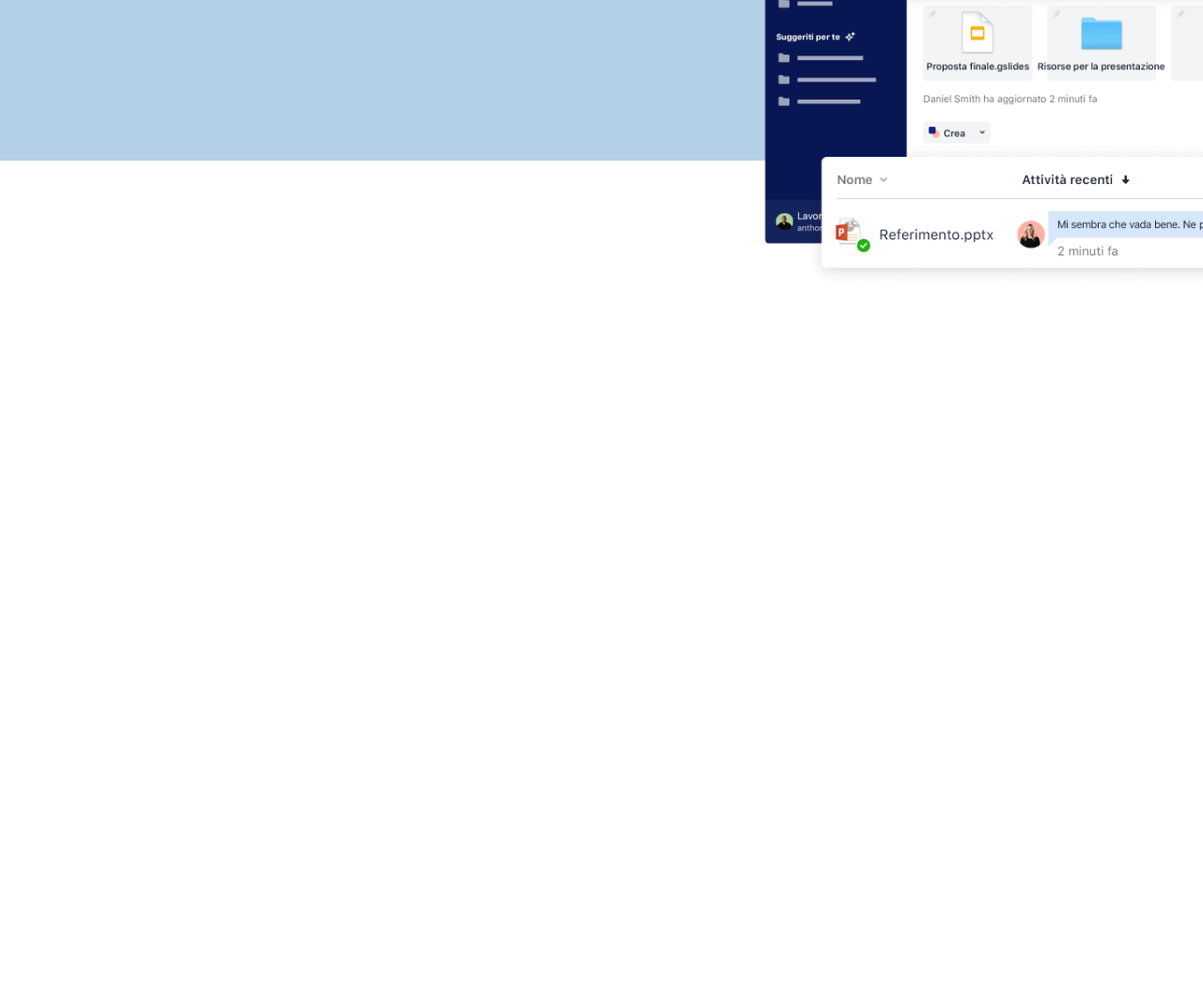
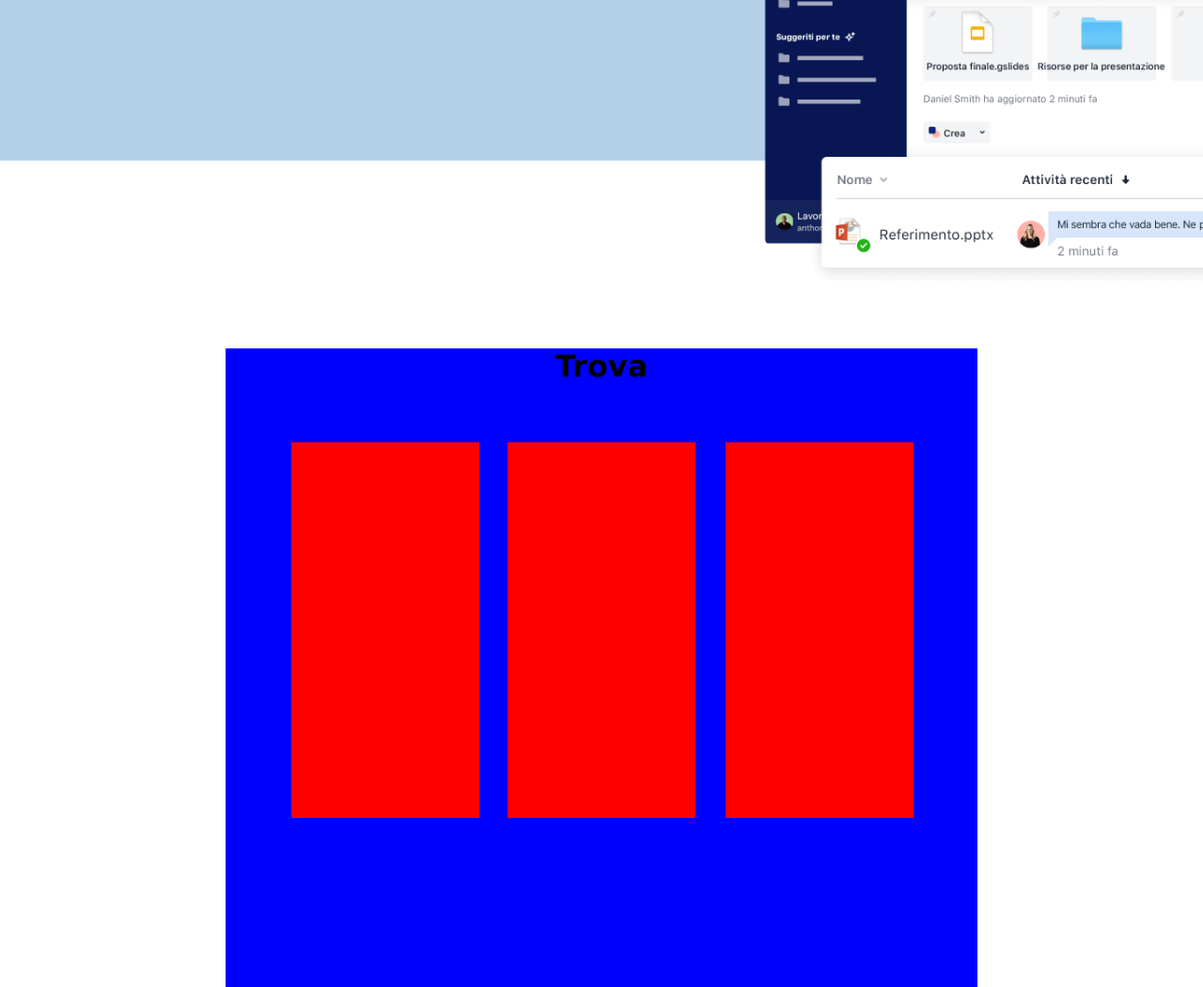
Before and after one commit to FedericoCattani/htmlcss-dropbox, a plain HTML site: page index.html in a window 1280 px wide. Shown: the part 629-1680 px from the top of the page at 94% size. Before the commit the page ends 929 px from the top, so only its background shows below. Drawn offline with Linux system fonts and the light colour scheme.

Commit message:
struttura del main

```diff
--- a/css/style.css
+++ b/css/style.css
@@ -119,8 +119,57 @@ header{
   position: absolute;
   top: 423px;
   left: 778px;
+  z-index: 998;
 }
 
 
 
 /*MAIN*/
+
+
+.container-business-cards{
+  display: flex;
+  justify-content: center;
+  height: 1000px;
+  width: 800px;
+  min-width: 200px;
+  background-color: blue;
+  margin: 0 auto;
+  margin-top: 200px;
+  position: relative;
+}
+
+
+
+.business-cards-first{
+  height: 400px;
+  width: 200px;
+  background-color: red;
+  align-content: center;
+  position: absolute;
+  top: 100px;
+  left: 70px;
+}
+
+
+
+.business-cards-second{
+  height: 400px;
+  width: 200px;
+  background-color: red;
+  align-content: center;
+  position: absolute;
+  top: 100px;
+}
+
+
+
+.business-cards-third{
+  height: 400px;
+  width: 200px;
+  background-color: red;
+  align-content: center;
+  position: absolute;
+  top: 100px;
+  left: 532px;
+}
--- a/index.html
+++ b/index.html
@@ -68,6 +68,20 @@
       <img src="img/jumbo.png" alt="">
     </div>
 
+    <div class="container-business-cards">
+      <h1>Trova</h1>
+    <!-- Fatturazione mensile
+      Fatturazione annuale-->
+      <div class="business-cards-first">
+
+      </div>
+      <div class="business-cards-second">
+
+      </div>
+      <div class="business-cards-third">
+
+      </div>
+    </div>
   </main>
 
   <footer>
```
